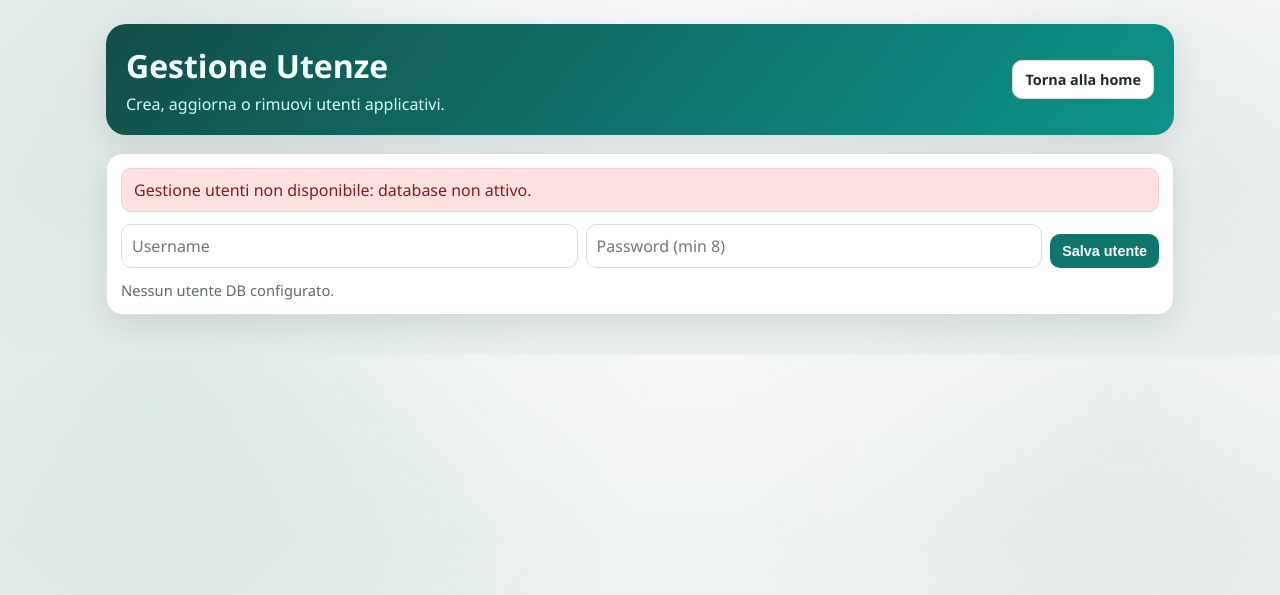
After one commit to verga169/Home13, a Flask app: template templates/admin_users.html in a window 1280 px wide. The commit adds this page. Shown: the top 595 px of the page. Run offline with Flask 3, Linux system fonts and the light colour scheme; the template is opened without the code that fills it, so the values that code supplies are empty; the visitor is signed in with stand-in values (Sample User, id 1); some libraries are stand-ins or nearby versions.

Commit message:
Move user management to dedicated admin page

```diff
--- a/app.py
+++ b/app.py
@@ -1854,21 +1854,9 @@ def delete_managed_user(username: str) -> bool:
 
 @app.context_processor
 def inject_auth_context() -> dict:
-    can_manage = is_superadmin_session()
-    users: list[dict] = []
-    if can_manage and USE_DATABASE:
-        try:
-            users = list_managed_users()
-        except Exception:
-            users = []
-
     return {
         "current_username": sanitize_text(session.get("username")),
-        "can_manage_users": can_manage,
-        "managed_users": users,
-        "admin_users_notice": sanitize_text(session.pop("admin_users_notice", "")),
-        "admin_users_error": sanitize_text(session.pop("admin_users_error", "")),
-        "user_management_available": can_manage and USE_DATABASE,
+        "can_manage_users": is_superadmin_session(),
     }
 
 
@@ -1932,6 +1920,27 @@ def logout():
     return redirect(url_for("login"))
 
 
+@app.route("/admin/users", methods=["GET"])
+def admin_users_page():
+    if not is_superadmin_session():
+        return Response("Forbidden", status=403)
+
+    users: list[dict] = []
+    if USE_DATABASE:
+        try:
+            users = list_managed_users()
+        except Exception as exc:
+            session["admin_users_error"] = f"Errore caricamento utenti: {exc}"
+
+    return render_template(
+        "admin_users.html",
+        users=users,
+        user_management_available=USE_DATABASE,
+        notice=sanitize_text(session.pop("admin_users_notice", "")),
+        error=sanitize_text(session.pop("admin_users_error", "")),
+    )
+
+
 @app.route("/admin/users", methods=["POST"])
 def admin_upsert_user():
     if not is_superadmin_session():
@@ -1939,7 +1948,7 @@ def admin_upsert_user():
 
     if not USE_DATABASE:
         session["admin_users_error"] = "Gestione utenti disponibile solo con database attivo."
-        return redirect(url_for("index"))
+        return redirect(url_for("admin_users_page"))
 
     username = sanitize_text(request.form.get("username"))
     password = request.form.get("password") or ""
@@ -1950,7 +1959,7 @@ def admin_upsert_user():
     except Exception as exc:
         session["admin_users_error"] = str(exc)
 
-    return redirect(url_for("index"))
+    return redirect(url_for("admin_users_page"))
 
 
 @app.route("/admin/users/delete", methods=["POST"])
@@ -1961,11 +1970,11 @@ def admin_delete_user():
     username = sanitize_text(request.form.get("username"))
     if not username:
         session["admin_users_error"] = "Username mancante."
-        return redirect(url_for("index"))
+        return redirect(url_for("admin_users_page"))
 
     if normalize_username(username) == normalize_username(get_superadmin_username()):
         session["admin_users_error"] = "L'utente amministratore da ambiente non puo essere rimosso."
-        return redirect(url_for("index"))
+        return redirect(url_for("admin_users_page"))
 
     try:
         deleted = delete_managed_user(username)
@@ -1976,7 +1985,7 @@ def admin_delete_user():
     except Exception as exc:
         session["admin_users_error"] = str(exc)
 
-    return redirect(url_for("index"))
+    return redirect(url_for("admin_users_page"))
 
 
 @app.route("/", methods=["GET"])
--- /dev/null
+++ b/templates/admin_users.html
@@ -0,0 +1,239 @@
+<!DOCTYPE html>
+<html lang="it">
+<head>
+    <meta charset="UTF-8">
+    <meta name="viewport" content="width=device-width, initial-scale=1, maximum-scale=1, user-scalable=no">
+    <title>Gestione Utenze - Home13</title>
+    <style>
+        :root {
+            --bg: #f3f5f4;
+            --card: #ffffff;
+            --ink: #1f2c28;
+            --muted: #5f6b66;
+            --line: #d8ddd8;
+            --brand: #0f766e;
+            --brand-dark: #0b4f4a;
+            --shadow: 0 12px 30px rgba(20, 36, 31, 0.10);
+        }
+
+        * { box-sizing: border-box; }
+
+        body {
+            margin: 0;
+            color: var(--ink);
+            font-family: "DM Sans", "Segoe UI", sans-serif;
+            background:
+                radial-gradient(circle at 12% 8%, rgba(136, 182, 174, 0.22) 0%, transparent 42%),
+                radial-gradient(circle at 88% 16%, rgba(173, 194, 191, 0.16) 0%, transparent 34%),
+                linear-gradient(180deg, #f7f8f7 0%, #edf2f0 52%, #eaf0ee 100%);
+        }
+
+        .page {
+            max-width: 1100px;
+            margin: 0 auto;
+            padding: 24px 16px 40px;
+        }
+
+        .header {
+            background: linear-gradient(130deg, #134e4a 0%, #0f766e 55%, #0d9488 100%);
+            border-radius: 20px;
+            color: #f4fffc;
+            padding: 20px;
+            box-shadow: var(--shadow);
+            margin-bottom: 18px;
+            display: flex;
+            justify-content: space-between;
+            align-items: center;
+            gap: 12px;
+            flex-wrap: wrap;
+        }
+
+        .header h1 {
+            margin: 0;
+            font-size: clamp(1.3rem, 4vw, 2rem);
+        }
+
+        .header p {
+            margin: 6px 0 0;
+            color: #d5fff4;
+        }
+
+        .actions {
+            display: flex;
+            gap: 8px;
+            flex-wrap: wrap;
+        }
+
+        .btn {
+            border: 0;
+            border-radius: 10px;
+            padding: 9px 12px;
+            font-weight: 700;
+            font-size: 0.9rem;
+            text-decoration: none;
+            cursor: pointer;
+        }
+
+        .btn-brand { background: var(--brand); color: #fff; }
+        .btn-brand:hover { background: var(--brand-dark); }
+        .btn-light { background: #fff; color: var(--ink); border: 1px solid var(--line); }
+        .btn-danger { background: #fee2e2; color: #7f1d1d; }
+
+        .card {
+            background: var(--card);
+            border: 1px solid var(--line);
+            border-radius: 16px;
+            box-shadow: var(--shadow);
+            padding: 14px;
+        }
+
+        .error {
+            background: #fee2e2;
+            color: #7f1d1d;
+            border: 1px solid #fecaca;
+            padding: 10px 12px;
+            border-radius: 10px;
+            margin-bottom: 12px;
+        }
+
+        .notice {
+            background: #dcfce7;
+            color: #166534;
+            border: 1px solid #bbf7d0;
+            padding: 10px 12px;
+            border-radius: 10px;
+            margin-bottom: 12px;
+        }
+
+        .users-form {
+            display: grid;
+            grid-template-columns: minmax(0, 1fr) minmax(0, 1fr) auto;
+            gap: 8px;
+            align-items: end;
+            margin-bottom: 12px;
+        }
+
+        input {
+            width: 100%;
+            border-radius: 10px;
+            border: 1px solid var(--line);
+            padding: 10px;
+            font: inherit;
+            min-height: 42px;
+        }
+
+        .table-wrap {
+            overflow-x: auto;
+            border: 1px solid var(--line);
+            border-radius: 12px;
+        }
+
+        table {
+            width: 100%;
+            border-collapse: collapse;
+            min-width: 600px;
+            background: #fff;
+        }
+
+        th, td {
+            border-bottom: 1px solid var(--line);
+            padding: 10px;
+            text-align: left;
+            font-size: 0.92rem;
+        }
+
+        th { background: #f6f9f7; color: #3d4f49; }
+
+        .pill {
+            display: inline-flex;
+            align-items: center;
+            border-radius: 999px;
+            padding: 3px 8px;
+            font-size: 0.76rem;
+            font-weight: 700;
+            letter-spacing: 0.02em;
+            background: #e6f5f2;
+            color: #0f4f49;
+            border: 1px solid #b7dfd7;
+        }
+
+        .empty {
+            color: var(--muted);
+            font-size: 0.92rem;
+        }
+
+        .inline-form { margin: 0; }
+
+        @media (max-width: 700px) {
+            .users-form { grid-template-columns: 1fr; }
+        }
+    </style>
+</head>
+<body>
+    <main class="page">
+        <section class="header">
+            <div>
+                <h1>Gestione Utenze</h1>
+                <p>Crea, aggiorna o rimuovi utenti applicativi.</p>
+            </div>
+            <div class="actions">
+                <a class="btn btn-light" href="{{ url_for('index') }}">Torna alla home</a>
+            </div>
+        </section>
+
+        <section class="card">
+            {% if not user_management_available %}
+            <div class="error">Gestione utenti non disponibile: database non attivo.</div>
+            {% endif %}
+
+            {% if notice %}
+            <div class="notice">{{ notice }}</div>
+            {% endif %}
+
+            {% if error %}
+            <div class="error">{{ error }}</div>
+            {% endif %}
+
+            <form class="users-form" method="post" action="{{ url_for('admin_upsert_user') }}">
+                <input type="text" name="username" placeholder="Username" autocomplete="off" required>
+                <input type="password" name="password" placeholder="Password (min 8)" autocomplete="new-password" required>
+                <button class="btn btn-brand" type="submit">Salva utente</button>
+            </form>
+
+            {% if users %}
+            <div class="table-wrap">
+                <table>
+                    <thead>
+                        <tr>
+                            <th>Username</th>
+                            <th>Stato</th>
+                            <th>Creato il</th>
+                            <th>Aggiornato il</th>
+                            <th>Azioni</th>
+                        </tr>
+                    </thead>
+                    <tbody>
+                        {% for user in users %}
+                        <tr>
+                            <td>{{ user.username }}</td>
+                            <td><span class="pill">{{ 'Attivo' if user.is_active else 'Disattivo' }}</span></td>
+                            <td>{{ user.created_at.strftime('%d/%m/%Y %H:%M') if user.created_at else '-' }}</td>
+                            <td>{{ user.updated_at.strftime('%d/%m/%Y %H:%M') if user.updated_at else '-' }}</td>
+                            <td>
+                                <form class="inline-form" method="post" action="{{ url_for('admin_delete_user') }}" onsubmit="return confirm('Eliminare questo utente?');">
+                                    <input type="hidden" name="username" value="{{ user.username }}">
+                                    <button class="btn btn-danger" type="submit">Elimina</button>
+                                </form>
+                            </td>
+                        </tr>
+                        {% endfor %}
+                    </tbody>
+                </table>
+            </div>
+            {% else %}
+            <div class="empty">Nessun utente DB configurato.</div>
+            {% endif %}
+        </section>
+    </main>
+</body>
+</html>
```
Also changed, not shown: templates/index.html (+3 -94 lines), README.md.
